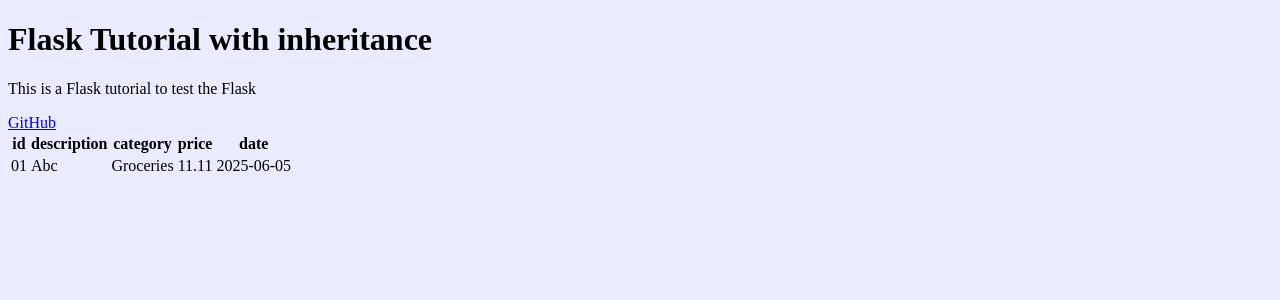
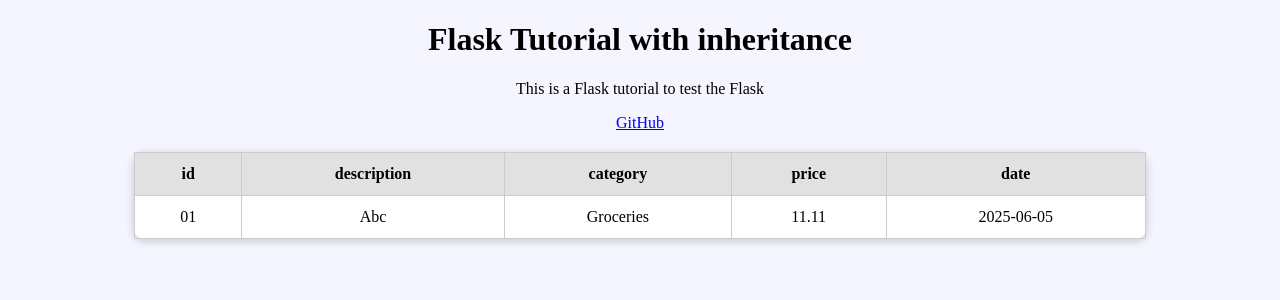
Before and after one commit to SzPeto/Python-Tutorial---01---Flask, a Flask app: page / in a window 1280 px wide. Shown: the top 300 px of the page. Run offline with Flask 3, Linux system fonts and the light colour scheme.

Commit message:
Version v0.2.1

```diff
--- a/static/styles.css
+++ b/static/styles.css
@@ -1,8 +1,28 @@
-body{
-    background-color: rgb(235, 235, 255);
+body {
+    background-color: rgb(245, 245, 255);
+    font-family: Bahnschrift;
+    text-align: center;
+}
+
+h1 {
     font-family: Bahnschrift;
 }
 
-h1{
-    font-family: Bahnschrift;
+table {
+    border-radius: 10px;
+    border-collapse: collapse;
+    margin: 20px auto;
+    width: 80%;
+    background-color: white;
+    box-shadow: 0 2px 10px rgba(0,0,0,0.2);
 }
+
+th, td {
+    border: 1px solid #ccc;
+    padding: 12px;
+    text-align: center;
+}
+
+th {
+    background-color: rgb(225, 225, 225);
+}
```
Also changed, not shown: templates/base.html (indentation only).
